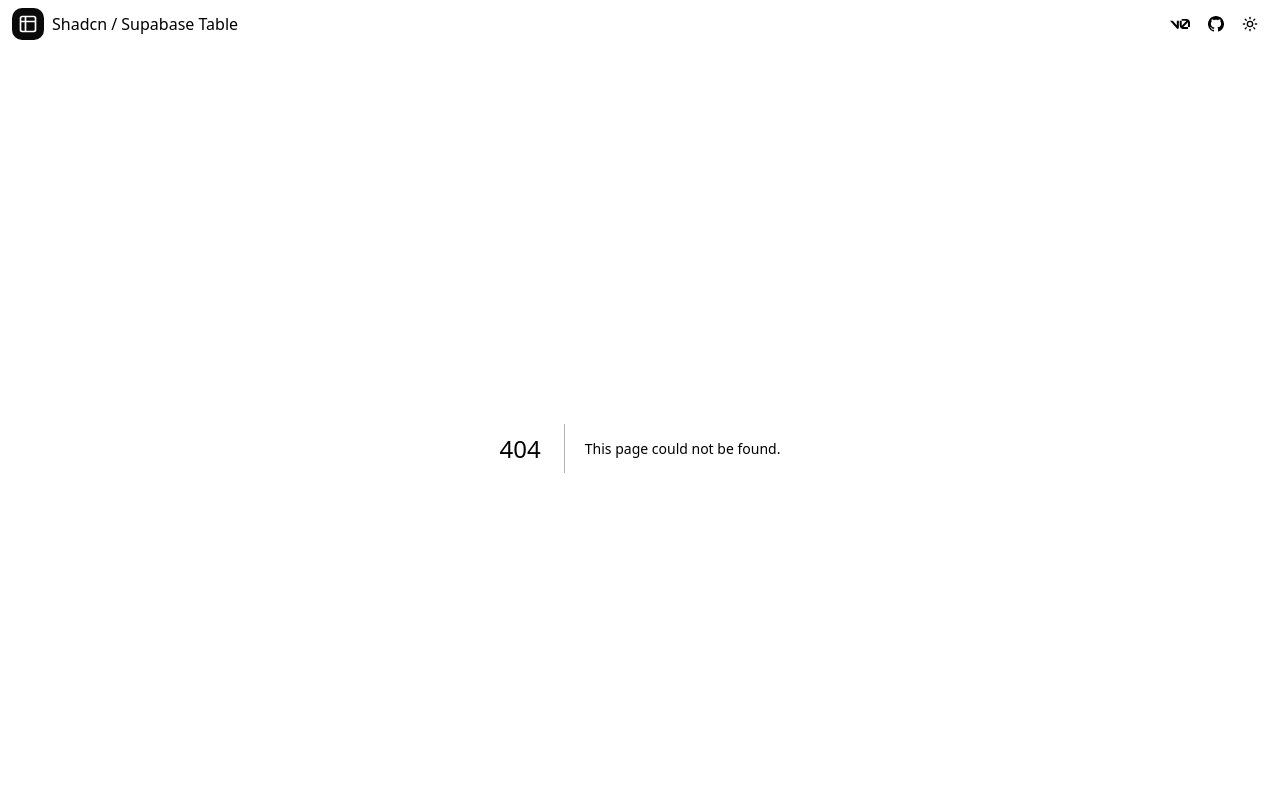
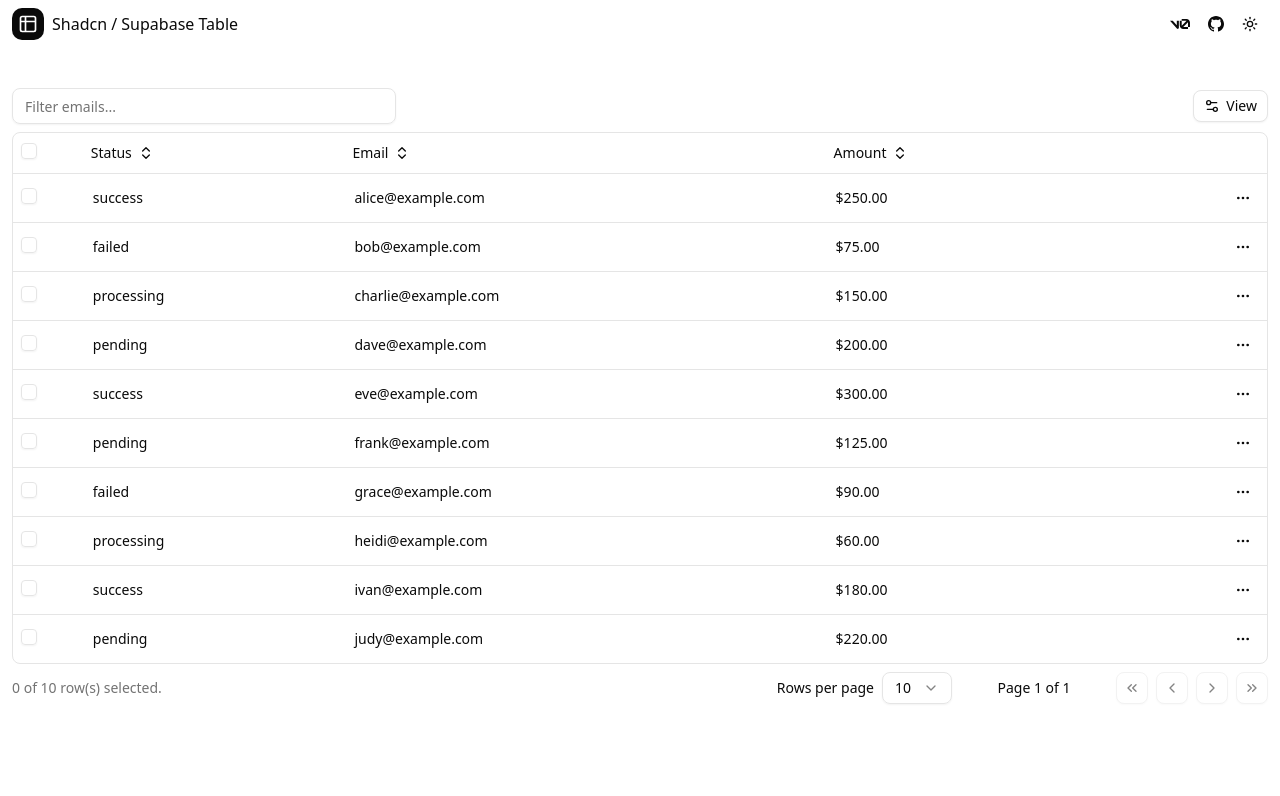
Before and after one commit to JoeBuildsStuff/shadcn-supabase-table, a Next.js app: page /registry in a window 1280 px wide. Before the commit this address had no page. Shown: the top 796 px of the page. Built offline with nearby package versions, Linux system fonts and the light colour scheme.

Commit message:
Enhance Payments component layout by refining padding and styles in related files; ensure consistent UI across DataTableExamplePayments and main page.

```diff
--- /dev/null
+++ b/src/app/registry/page.tsx
@@ -0,0 +1,9 @@
+import DataTableExamplePayments from "../../../registry/data-table/components/data-table-example-payments/data-table-example-payments";
+
+export default function Registry() {
+  return (
+    <div className="px-3 py-10">
+      <DataTableExamplePayments />
+    </div>
+  )
+}
```
